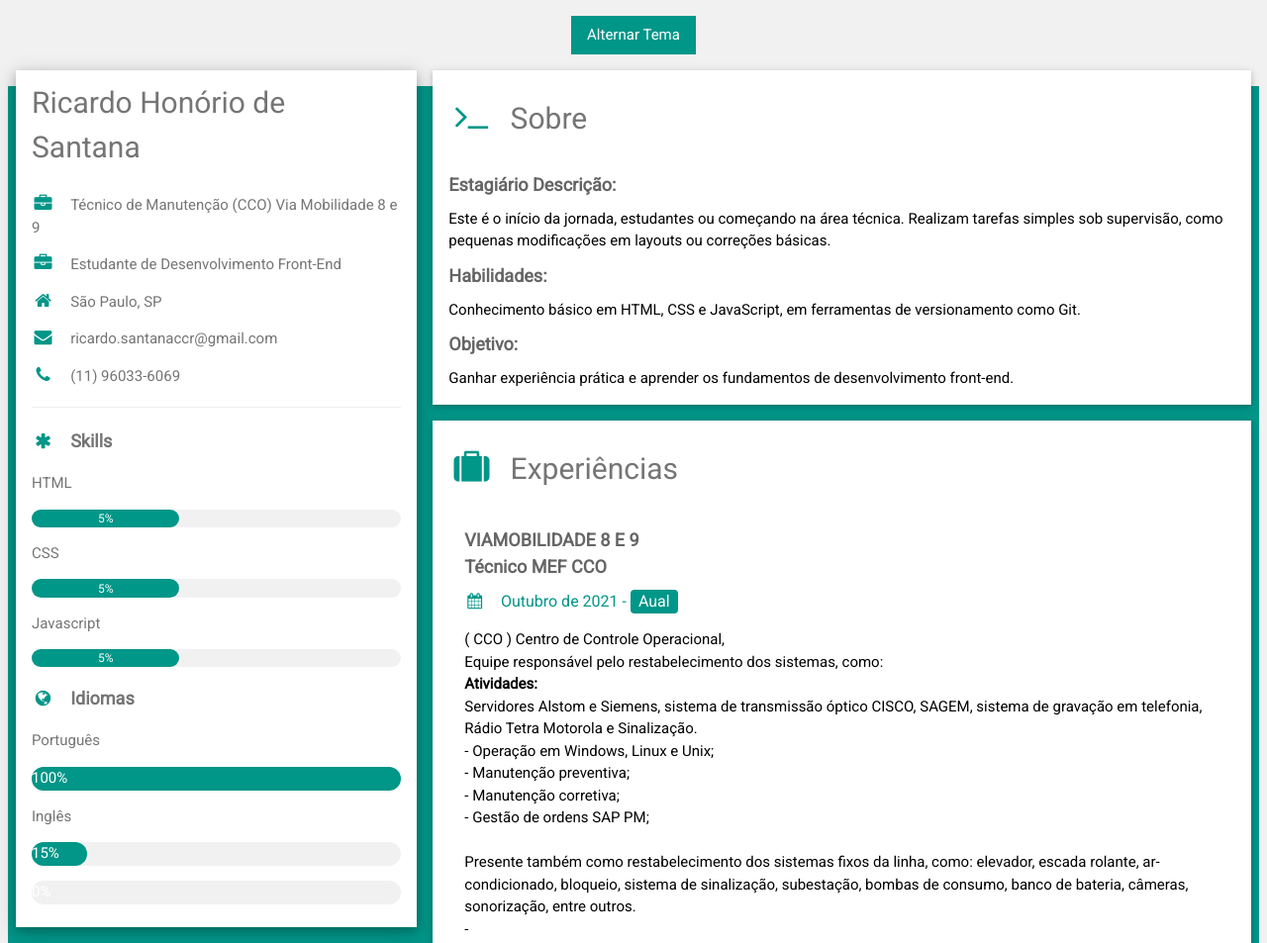
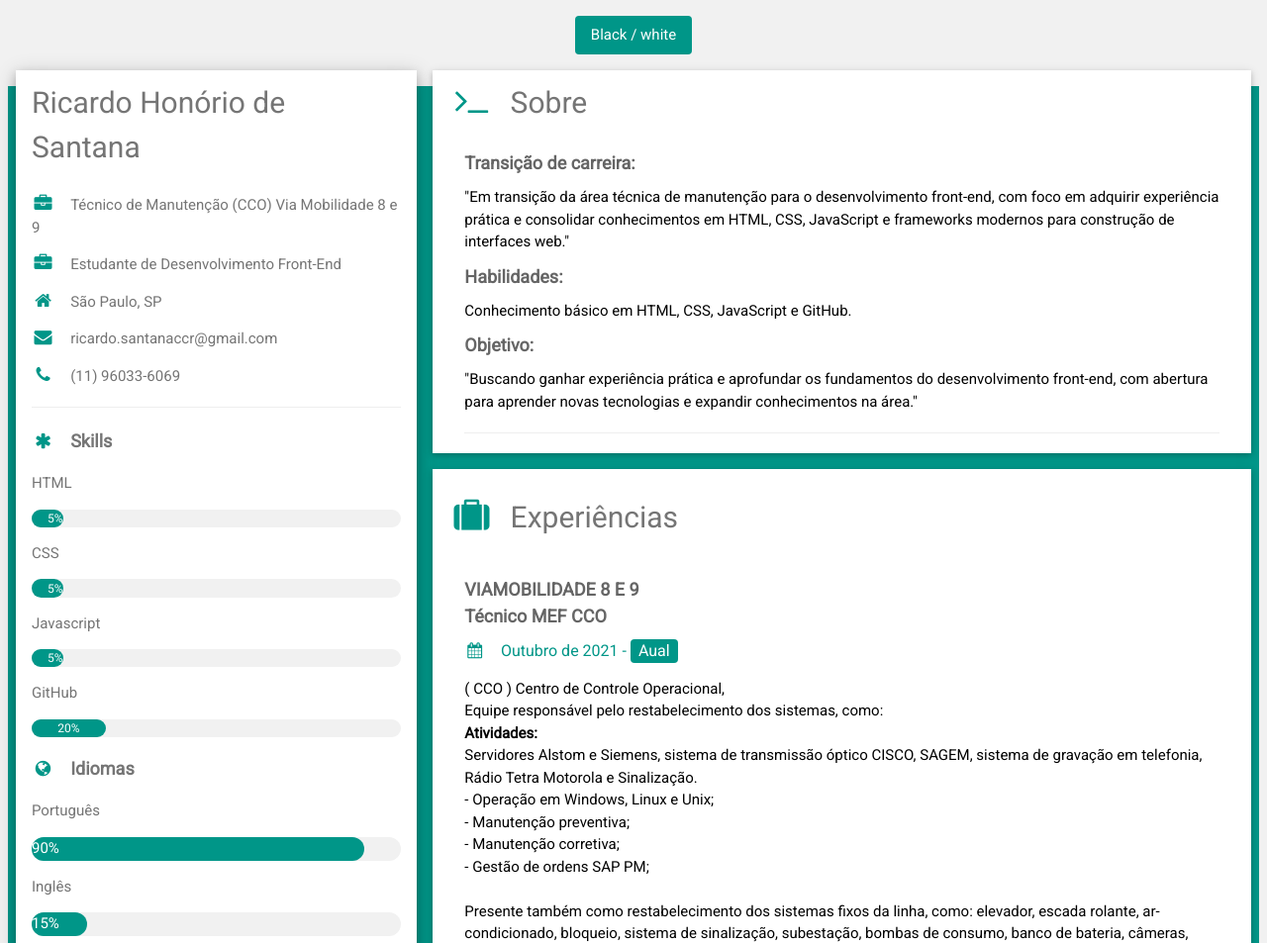
Before and after one commit to santanar2/cv, a plain HTML site: page index.html in a window 1280 px wide. Shown: the top 953 px of the page at 99% size. Drawn offline with nearby package versions, Linux system fonts and the light colour scheme.

Commit message:
adicionado mais uma linha no skills e resolvido uma parte do texto que não funcionava preto e branco de baixo do Sobre

```diff
--- a/index.html
+++ b/index.html
@@ -39,7 +39,7 @@
 
     <!-- Botão para alternar o tema -->
     <div class="w3-container w3-center w3-margin-top">
-      <button onclick="toggleTheme()" class="w3-button w3-teal">Alternar Tema</button>
+      <button onclick="toggleTheme()" class="w3-button w3-teal w3-round">Black / white</button>
     </div>
 
     <!-- Page Container -->
@@ -69,18 +69,22 @@
               </p>
               <p>HTML</p>
               <div class="w3-light-grey w3-round-xlarge w3-small">
-                <div class="w3-container w3-center w3-round-xlarge w3-teal" style="width:40%">5%</div>
+                <div class="w3-container w3-center w3-round-xlarge w3-teal" style="width:5%">5%</div>
               </div>
               <p>CSS</p>
               <div class="w3-light-grey w3-round-xlarge w3-small">
-                <div class="w3-container w3-center w3-round-xlarge w3-teal" style="width:40%">5%</div>
+                <div class="w3-container w3-center w3-round-xlarge w3-teal" style="width:5%">5%</div>
               </div>
               <p>Javascript</p>
               <div class="w3-light-grey w3-round-xlarge w3-small">
-                <div class="w3-container w3-center w3-round-xlarge w3-teal" style="width:40%">5%</div>
+                <div class="w3-container w3-center w3-round-xlarge w3-teal" style="width:5%">5%</div>
               </div>
 
-
+              <!-- Duplicado -->
+              <p>GitHub</p>
+              <div class="w3-light-grey w3-round-xlarge w3-small">
+                <div class="w3-container w3-center w3-round-xlarge w3-teal" style="width:20%">20%</div>
+              </div>
 
               <!--
               <p>TODO</p>
@@ -95,7 +99,7 @@
               </p>
               <p>Português</p>
               <div class="w3-light-grey w3-round-xlarge">
-                <div class="w3-round-xlarge w3-teal" style="height:24px;width:100%">100%</div>
+                <div class="w3-round-xlarge w3-teal" style="height:24px;width:90%">90%</div>
               </div>
               <p>Inglês</p>
               <div class="w3-light-grey w3-round-xlarge">
@@ -118,16 +122,24 @@
         <div class="w3-twothird">
 
           <div class="w3-container w3-card w3-white w3-margin-bottom">
-            <h2 class="w3-text-grey w3-padding-16"><i class="fa fa-terminal fa-fw w3-margin-right w3-xxlarge w3-text-teal"></i>Sobre</h2>
+            <h2 class="w3-text-grey w3-padding-05"><i class="fa fa-terminal fa-fw w3-margin-right w3-xxlarge w3-text-teal"></i>Sobre</h2>
+
+            <div class="w3-container">
+
+              <p>
+                <h5 class="w3-opacity"><b>Transição de carreira:</b></h5>
+              "Em transição da área técnica de manutenção para o desenvolvimento front-end, com foco em adquirir experiência prática e consolidar conhecimentos em HTML, CSS, JavaScript e frameworks modernos para construção de interfaces web."
+              <br><h5 class="w3-opacity"><b>Habilidades:</b></h5>
+               Conhecimento básico em HTML, CSS, JavaScript e GitHub.
+              <br><h5 class="w3-opacity"><b>Objetivo:</b></h5>
+              "Buscando ganhar experiência prática e aprofundar os fundamentos do desenvolvimento front-end, com abertura para aprender novas tecnologias e expandir conhecimentos na área."
+              </p>
+
+              <hr>
+            </div>
 
 
-            <p>
-              <h5 class="w3-opacity"><b>Estagiário Descrição:</b></h5>
-               Este é o início da jornada, estudantes ou começando na área técnica. Realizam tarefas simples sob supervisão, como pequenas modificações em layouts ou correções básicas.
-              <br><h5 class="w3-opacity"><b>Habilidades:</b></h5>
-               Conhecimento básico em HTML, CSS e JavaScript, em ferramentas de versionamento como Git.
-              <br><h5 class="w3-opacity"><b>Objetivo:</b></h5>
-              Ganhar experiência prática e aprender os fundamentos de desenvolvimento front-end.</p>
+
           </div>
 
           <div class="w3-container w3-card w3-white w3-margin-bottom">
```
